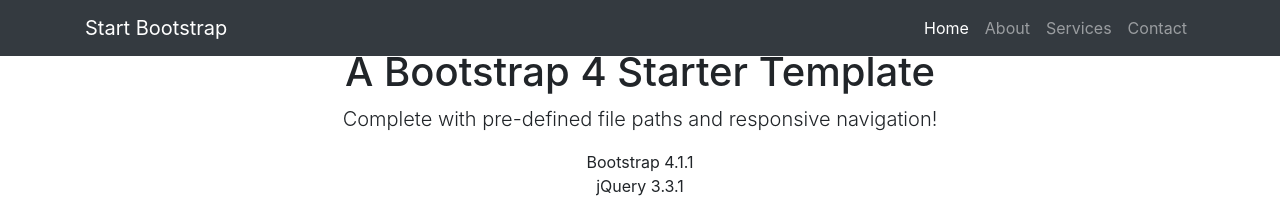
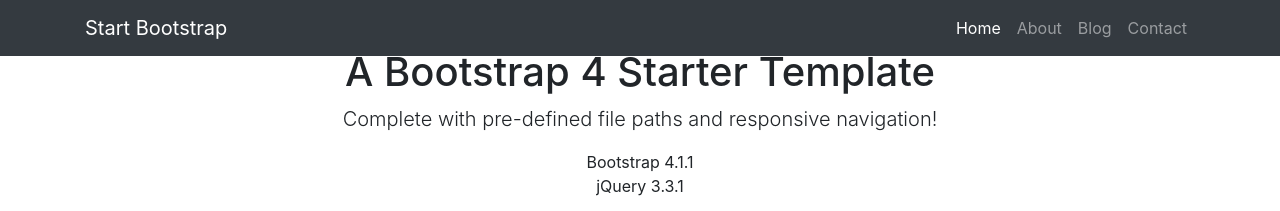
Before and after one commit to eric-bunch/eric-bunch.github.io, a Jekyll site: the page built from index.html, in a window 1280 px wide. Shown: the top 211 px of the page. Built offline with Jekyll 4.4.1, drawn with Linux system fonts in a browser that asks for light colours.

Commit message:
Update default.html

```diff
--- a/_layouts/default.html
+++ b/_layouts/default.html
@@ -29,7 +29,7 @@
 			      <a class="nav-link" href="#">About</a>
 			    </li>
 			    <li class="nav-item">
-			      <a class="nav-link" href="#">Services</a>
+			      <a class="nav-link" href="/blog/">Blog</a>
 			    </li>
 			    <li class="nav-item">
 			      <a class="nav-link" href="#">Contact</a>
```
